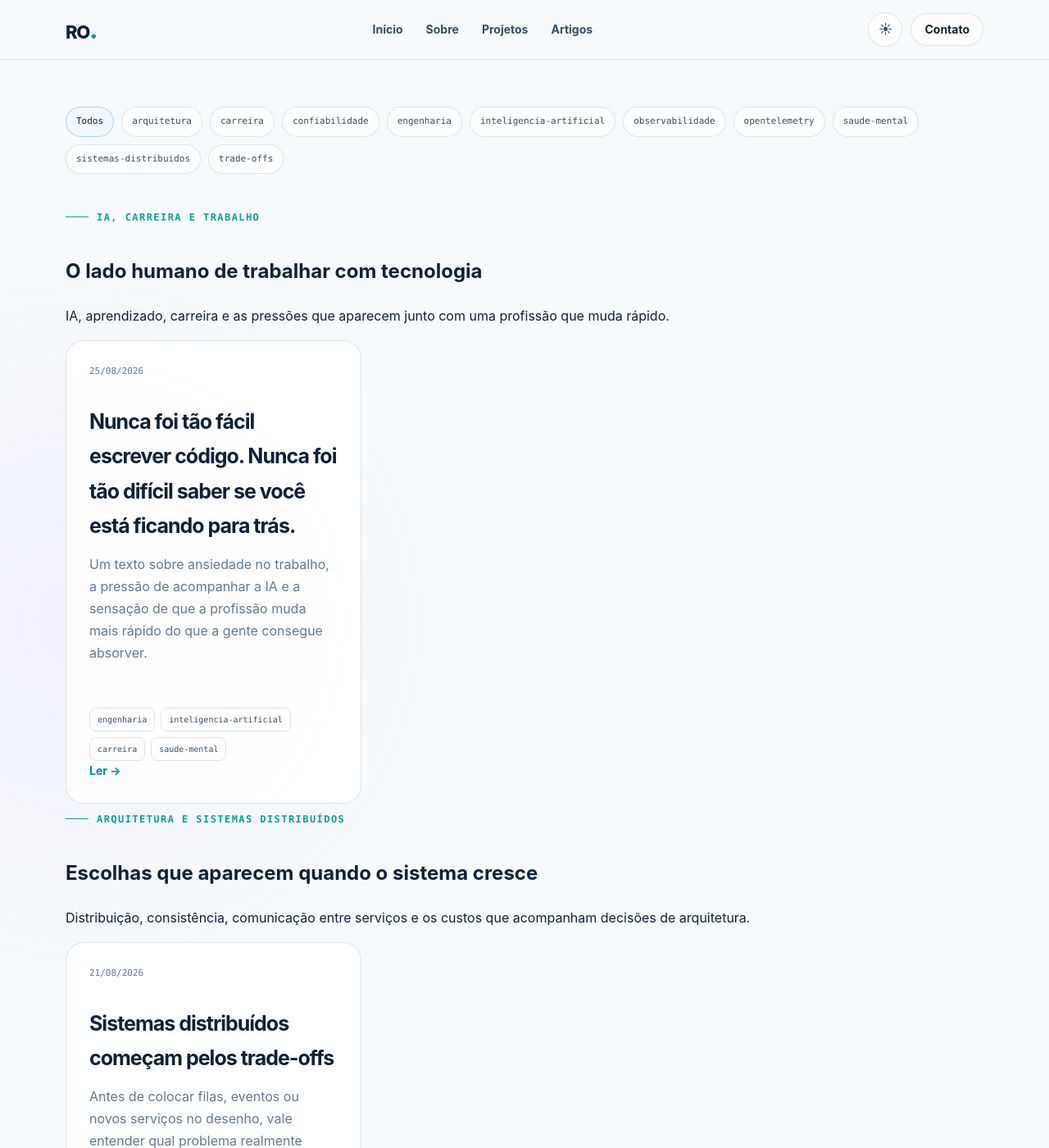
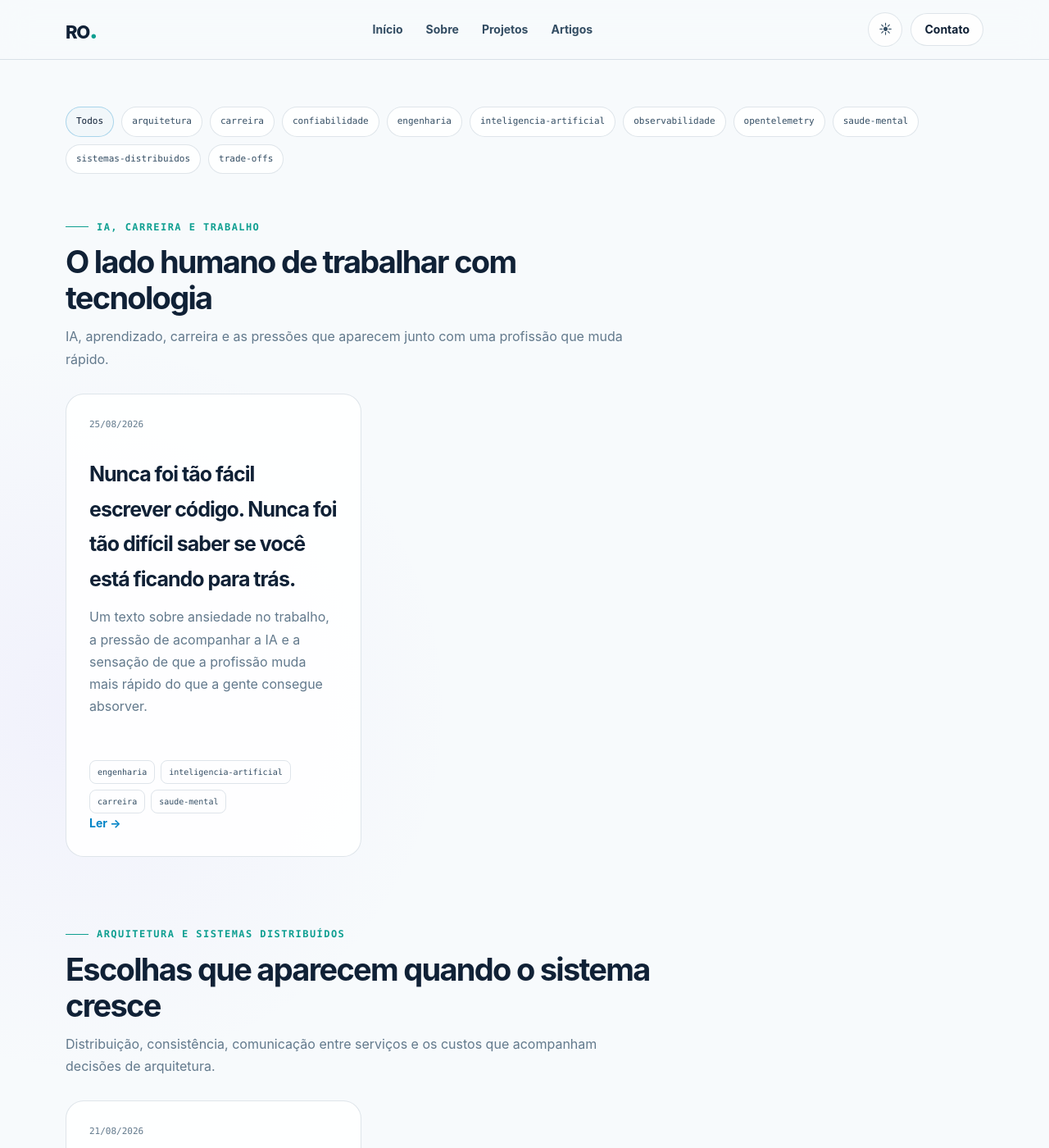
Before and after one commit to blasther12/blasther12.github.io, a Jekyll site: the page built from artigos/index.html, in a window 1280 px wide and 1400 px high, scrolled down 370 px. Shown: the whole window at 82% size. Built offline with Jekyll 4.4.1, drawn with Linux system fonts in a browser that asks for light colours.

Commit message:
style: reinforce article group hierarchy

```diff
--- a/assets/css/enhancements.scss
+++ b/assets/css/enhancements.scss
@@ -72,6 +72,10 @@
   height: 2px;
   content: "";
   background: linear-gradient(90deg, var(--teal), var(--cyan));
+}
+
+.post__content h3 {
+  margin-top: 44px;
 }
 
 .post__content strong {
@@ -211,12 +215,12 @@
   gap: 10px;
 }
 
-/* Article archive filtering */
+/* Article archive */
 .tag-filters {
   display: flex;
   flex-wrap: wrap;
   gap: 9px;
-  margin: 0 0 34px;
+  margin: 0 0 46px;
 }
 
 .tag-filter {
@@ -239,8 +243,39 @@
   background: var(--surface-hover);
 }
 
+.article-groups {
+  display: grid;
+  gap: 76px;
+}
+
+.article-group {
+  scroll-margin-top: 100px;
+}
+
+.article-group[hidden],
 .post-card[hidden] {
   display: none;
+}
+
+.article-group__header {
+  max-width: 720px;
+  margin-bottom: 28px;
+}
+
+.article-group__header .eyebrow {
+  margin-bottom: 10px;
+}
+
+.article-group__header h2 {
+  margin: 0;
+  font-size: clamp(28px, 4vw, 38px);
+  line-height: 1.16;
+  letter-spacing: -.045em;
+}
+
+.article-group__header p {
+  margin: 12px 0 0;
+  color: var(--muted);
 }
 
 /* Case studies */
@@ -375,6 +410,10 @@
     padding: 22px;
   }
 
+  .article-groups {
+    gap: 58px;
+  }
+
   .case-study__head {
     flex-direction: column;
   }
```
